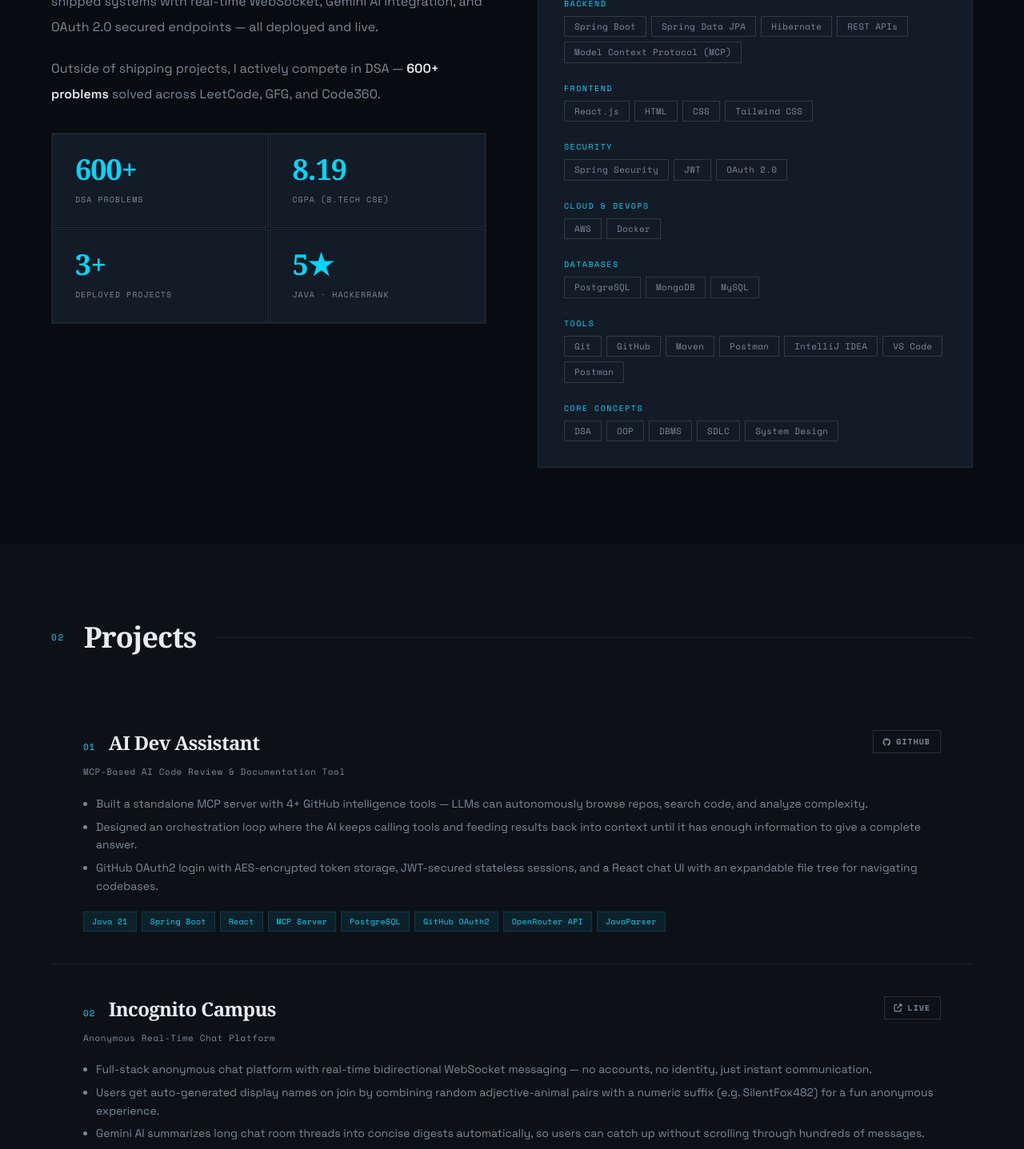
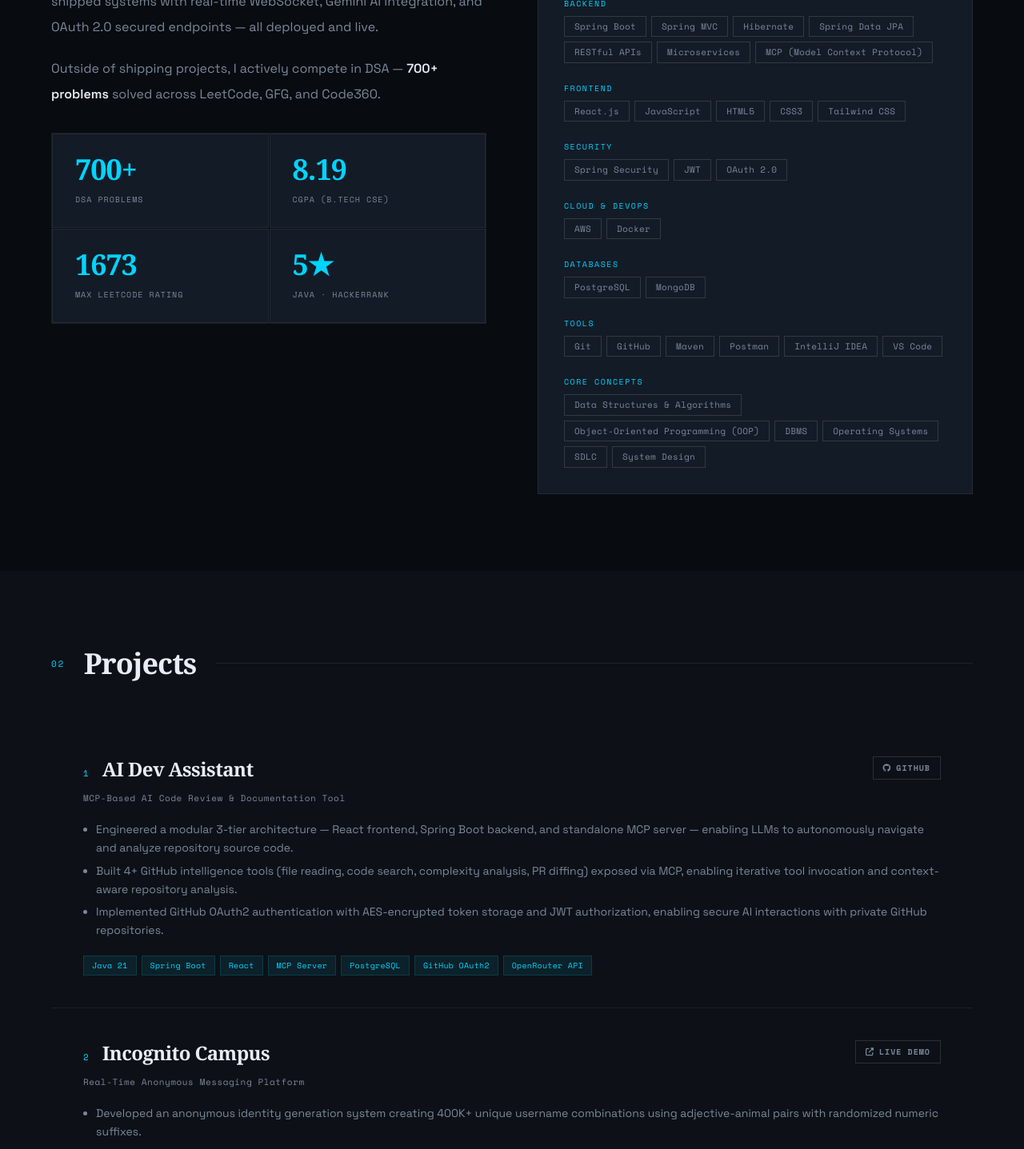
Before and after one commit to Kumargaurav126/My-Portfolio, a React (Vite) app: page / in a window 1280 px wide. Shown: the part 1200-2637 px from the top of the page at 80% size. Built offline with nearby package versions, Linux system fonts and the light colour scheme; a web font is replaced by a local one.

Commit message:
changes in the different part and updating data

```diff
--- a/src/components/About.jsx
+++ b/src/components/About.jsx
@@ -32,16 +32,16 @@ export default function About() {
             </p>
             <p>
               Outside of shipping projects, I actively compete in DSA —{" "}
-              <strong className="text-ink">600+ problems</strong> solved across
+              <strong className="text-ink">700+ problems</strong> solved across
               LeetCode, GFG, and Code360.
             </p>
           </div>
 
           {/* 2×2 stat grid */}
           <div className="grid grid-cols-2 gap-px mt-8 border border-border overflow-hidden">
-            <StatBox count={600} label="DSA problems" />
+            <StatBox count={700} label="DSA problems" />
             <StatBox val="8.19" label="CGPA (B.Tech CSE)" />
-            <StatBox count={3} label="Deployed projects" />
+            <StatBox val={1673} label="Max LeetCode Rating" />
             <StatBox val="5★" label="Java · HackerRank" />
           </div>
         </div>
--- a/src/components/Hero.jsx
+++ b/src/components/Hero.jsx
@@ -15,6 +15,13 @@ const BUTTONS = [
     href: "https://github.com/Kumargaurav126",
     label: "GitHub",
     icon: "fab fa-github",
+    accent: false,
+    blank: true,
+  },
+  {
+    href: "https://www.linkedin.com/in/kumar-gaurav-133960323/",
+    label: "LinkedIn",
+    icon: "fab fa-linkedin",
     accent: false,
     blank: true,
   },
@@ -116,7 +123,7 @@ export default function Hero() {
           <p className="text-muted text-lg leading-relaxed max-w-[520px] mb-12 animate-fade-up animation-delay-300">
             Final-year CSE student building production-grade apps with{" "}
             <strong className="text-ink">Java, Spring Boot &amp; React</strong>.
-            600+ DSA problems solved. I ship real things that work.
+            700+ DSA problems solved. I ship real things that work.
           </p>
 
           {/* CTA buttons */}
--- a/src/components/Resume.jsx
+++ b/src/components/Resume.jsx
@@ -1,4 +1,4 @@
-import { RESUME_LINK } from "../data/portfolioData";
+import { RESUME_LINK, RESUME_DOWNLOAD_LINK } from "../data/portfolioData";
 import { useReveal } from "../hooks/useReveal";
 import { SectionHeader } from "./Shared";
 
@@ -50,7 +50,7 @@ function ResumeMockup() {
           ))}
         </div>
         <span className="font-mono text-[11px] text-muted tracking-wide">
-          Kumar_Gaurav_Resume.pdf
+          KumarGauravResume.pdf
         </span>
         <span />
       </div>
@@ -139,10 +139,10 @@ export default function Resume() {
             {BUTTONS.map((btn) => (
               <a
                 key={btn.label}
-                href={RESUME_LINK}
+                href={btn.download ? RESUME_DOWNLOAD_LINK : RESUME_LINK}
                 target="_blank"
                 rel="noopener noreferrer"
-                download={btn.download ? "Kumar_Gaurav_Resume.pdf" : undefined}
+                download={btn.download ? "KumarGauravResume.pdf" : undefined}
                 className={baseBtn + (btn.accent ? accentBtn : outlineBtn)}
               >
                 <i className={btn.icon} />
--- a/src/data/portfolioData.js
+++ b/src/data/portfolioData.js
@@ -1,5 +1,6 @@
 export const RESUME_LINK =
   "https://drive.google.com/file/d/1dK72xwtvZphnCf7EFaLd5s4nfOhbn12F/view?usp=sharing";
+export const RESUME_DOWNLOAD_LINK = "/KumarGauravResume.pdf";
 
 // ── Skills ────────────────────────────────────────────────────────────────────
 export const SKILLS = [
@@ -8,38 +9,42 @@ export const SKILLS = [
     cat: "Backend",
     tags: [
       "Spring Boot",
+      "Spring MVC",
+      "Hibernate",
       "Spring Data JPA",
-      "Hibernate",
-      "REST APIs",
-      "Model Context Protocol (MCP)",
-    ],
-  },
-  { cat: "Frontend", tags: ["React.js", "HTML", "CSS", "Tailwind CSS"] },
-  { cat: "Security", tags: ["Spring Security", "JWT", "OAuth 2.0"] },
-  { cat: "Cloud & DevOps", tags: ["AWS", "Docker"] },
-  { cat: "Databases", tags: ["PostgreSQL", "MongoDB", "MySQL"] },
-  {
-    cat: "Tools",
-    tags: [
-      "Git",
-      "GitHub",
-      "Maven",
-      "Postman",
-      "IntelliJ IDEA",
-      "VS Code",
-      "Postman",
+      "RESTful APIs",
+      "Microservices",
+      "MCP (Model Context Protocol)",
     ],
   },
   {
+    cat: "Frontend",
+    tags: ["React.js", "JavaScript", "HTML5", "CSS3", "Tailwind CSS"],
+  },
+  { cat: "Security", tags: ["Spring Security", "JWT", "OAuth 2.0"] },
+  { cat: "Cloud & DevOps", tags: ["AWS", "Docker"] },
+  { cat: "Databases", tags: ["PostgreSQL", "MongoDB"] },
+  {
+    cat: "Tools",
+    tags: ["Git", "GitHub", "Maven", "Postman", "IntelliJ IDEA", "VS Code"],
+  },
+  {
     cat: "Core Concepts",
-    tags: ["DSA", "OOP", "DBMS", "SDLC", "System Design"],
+    tags: [
+      "Data Structures & Algorithms",
+      "Object-Oriented Programming (OOP)",
+      "DBMS",
+      "Operating Systems",
+      "SDLC",
+      "System Design",
+    ],
   },
 ];
 
 // ── Projects ──────────────────────────────────────────────────────────────────
 export const PROJECTS = [
   {
-    num: "01",
+    num: "1",
     name: "AI Dev Assistant",
     sub: "MCP-Based AI Code Review & Documentation Tool",
     links: [
@@ -50,9 +55,9 @@ export const PROJECTS = [
       },
     ],
     desc: [
-      "Built a standalone MCP server with 4+ GitHub intelligence tools — LLMs can autonomously browse repos, search code, and analyze complexity.",
-      "Designed an orchestration loop where the AI keeps calling tools and feeding results back into context until it has enough information to give a complete answer.",
-      "GitHub OAuth2 login with AES-encrypted token storage, JWT-secured stateless sessions, and a React chat UI with an expandable file tree for navigating codebases.",
+      "Engineered a modular 3-tier architecture — React frontend, Spring Boot backend, and standalone MCP server — enabling LLMs to autonomously navigate and analyze repository source code.",
+      "Built 4+ GitHub intelligence tools (file reading, code search, complexity analysis, PR diffing) exposed via MCP, enabling iterative tool invocation and context-aware repository analysis.",
+      "Implemented GitHub OAuth2 authentication with AES-encrypted token storage and JWT authorization, enabling secure AI interactions with private GitHub repositories.",
     ],
     tech: [
       "Java 21",
@@ -62,24 +67,23 @@ export const PROJECTS = [
       "PostgreSQL",
       "GitHub OAuth2",
       "OpenRouter API",
-      "JavaParser",
     ],
   },
   {
-    num: "02",
+    num: "2",
     name: "Incognito Campus",
-    sub: "Anonymous Real-Time Chat Platform",
+    sub: "Real-Time Anonymous Messaging Platform",
     links: [
       {
         icon: "fas fa-external-link-alt",
-        label: "Live",
+        label: "Live Demo",
         href: "https://incognito-campus-frontend.vercel.app/",
       },
     ],
     desc: [
-      "Full-stack anonymous chat platform with real-time bidirectional WebSocket messaging — no accounts, no identity, just instant communication.",
-      "Users get auto-generated display names on join by combining random adjective-animal pairs with a numeric suffix (e.g. SilentFox482) for a fun anonymous experience.",
-      "Gemini AI summarizes long chat room threads into concise digests automatically, so users can catch up without scrolling through hundreds of messages.",
+      "Developed an anonymous identity generation system creating 400K+ unique username combinations using adjective-animal pairs with randomized numeric suffixes.",
+      "Integrated Gemini AI API to automatically summarize chat room conversations, grouping multiple messages into concise digests for quick review.",
+      "Deployed full-stack app with React on Vercel and Spring Boot on Render using Docker, with MongoDB Atlas as the cloud database.",
     ],
     tech: [
       "Java 17",
@@ -88,12 +92,13 @@ export const PROJECTS = [
       "WebSocket",
       "MongoDB",
       "Gemini AI API",
+      "Docker",
       "Vercel",
       "Render",
     ],
   },
   {
-    num: "03",
+    num: "3",
     name: "Smart Email Assistant",
     sub: "AI-Powered Email Response Generator",
     links: [
@@ -121,8 +126,8 @@ export const PROJECTS = [
 export const ACHIEVEMENTS = [
   {
     icon: "🧩",
-    title: "600+ DSA Problems",
-    desc: "Strong algorithmic foundation and competitive problem-solving.",
+    title: "700+ DSA Problems",
+    desc: "Solved 700+ problems of varying difficulties across multiple platforms.",
     links: [
       { label: "LeetCode", href: "https://leetcode.com/u/Kumargaurav12/" },
       {
@@ -136,19 +141,24 @@ export const ACHIEVEMENTS = [
     ],
   },
   {
+    icon: "🏆",
+    title: "Peak LeetCode Rating 1653",
+    desc: "Achieved a peak contest rating of 1653 on LeetCode.",
+    links: [
+      {
+        label: "LeetCode Profile",
+        href: "https://leetcode.com/u/Kumargaurav12/",
+      },
+    ],
+  },
+  {
     icon: "⭐",
     title: "5-Star Java · HackerRank",
     desc: "Proficiency across core and advanced Java programming challenges.",
-    links: [],
-  },
-  {
-    icon: "📜",
-    title: "Wipro TalentNext",
-    desc: "Java Full Stack Development certification from the Wipro TalentNext Program.",
     links: [
       {
-        label: "View certificate",
-        href: "https://drive.google.com/file/d/1R4Yynhh-yy2Ff27d1rJqzo1L9770-foO/view?usp=sharing",
+        label: "HackerRank Profile",
+        href: "https://www.hackerrank.com/profile/kumargaurav12",
       },
     ],
   },
```
Also changed, not shown: 1 other file (tests, documents, lock files or other folders).
